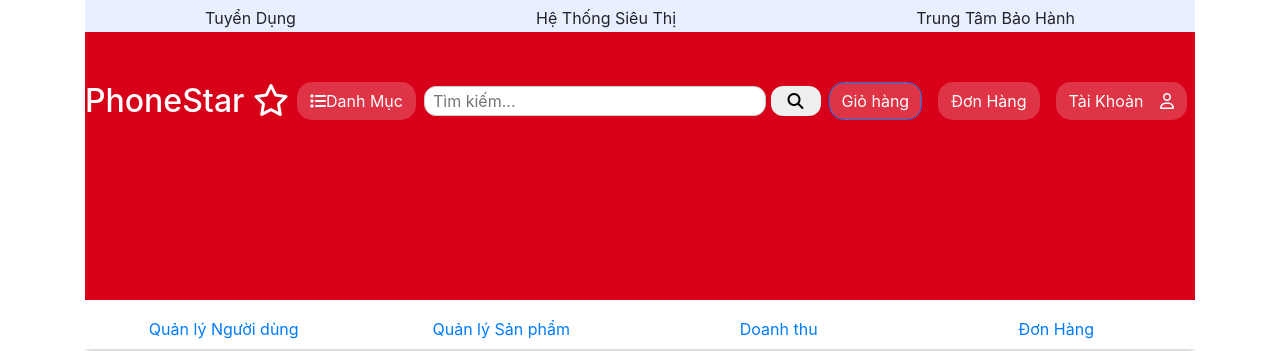
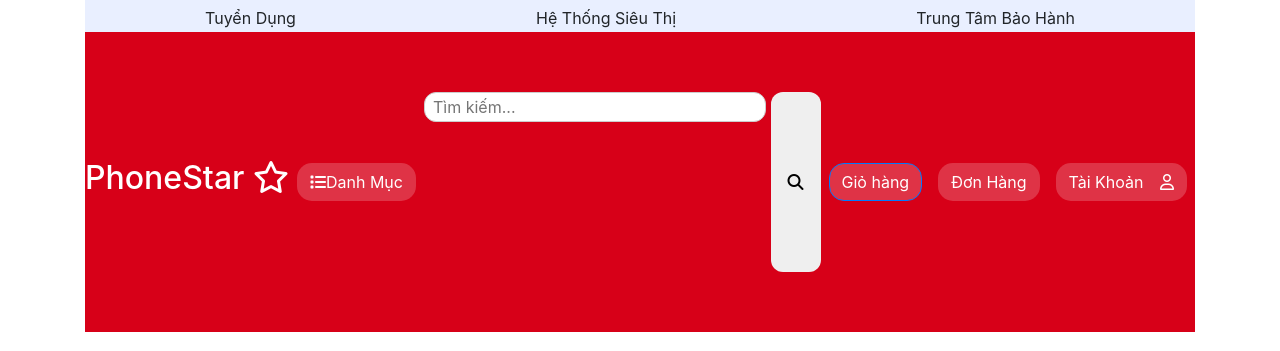
Before and after one commit to duongdaihiep/CongNgheMoi, a PHP site: page /CNMProject/admin.php in a window 1280 px wide. Shown: the top 351 px of the page. Run offline with PHP 8.4, Linux system fonts and the light colour scheme; some libraries are stand-ins or nearby versions.

Commit message:
29/04 nữa nè

```diff
--- a/assets/css/dungChung.css
+++ b/assets/css/dungChung.css
@@ -26,7 +26,6 @@
 /* header  */
 header{
     background-color: #d70018;
-    height: 300px !important;
 }
 .top-nav{
     background-color: #e9efff;
@@ -45,6 +44,7 @@
     display: flex;
     justify-content: space-between;
     align-items: center;
+    height: 300px;
 }
 
  .nav-list{
--- a/assets/css/style.css
+++ b/assets/css/style.css
@@ -5,9 +5,7 @@
     position: relative;
     height: 330px; /* Đặt chiều cao cố định cho slider */
 }
-h2{
-    margin: 50px 0 !important;
-}
+
 .slider {
     display: flex;
     transition: transform 0.5s ease-in-out;
```
